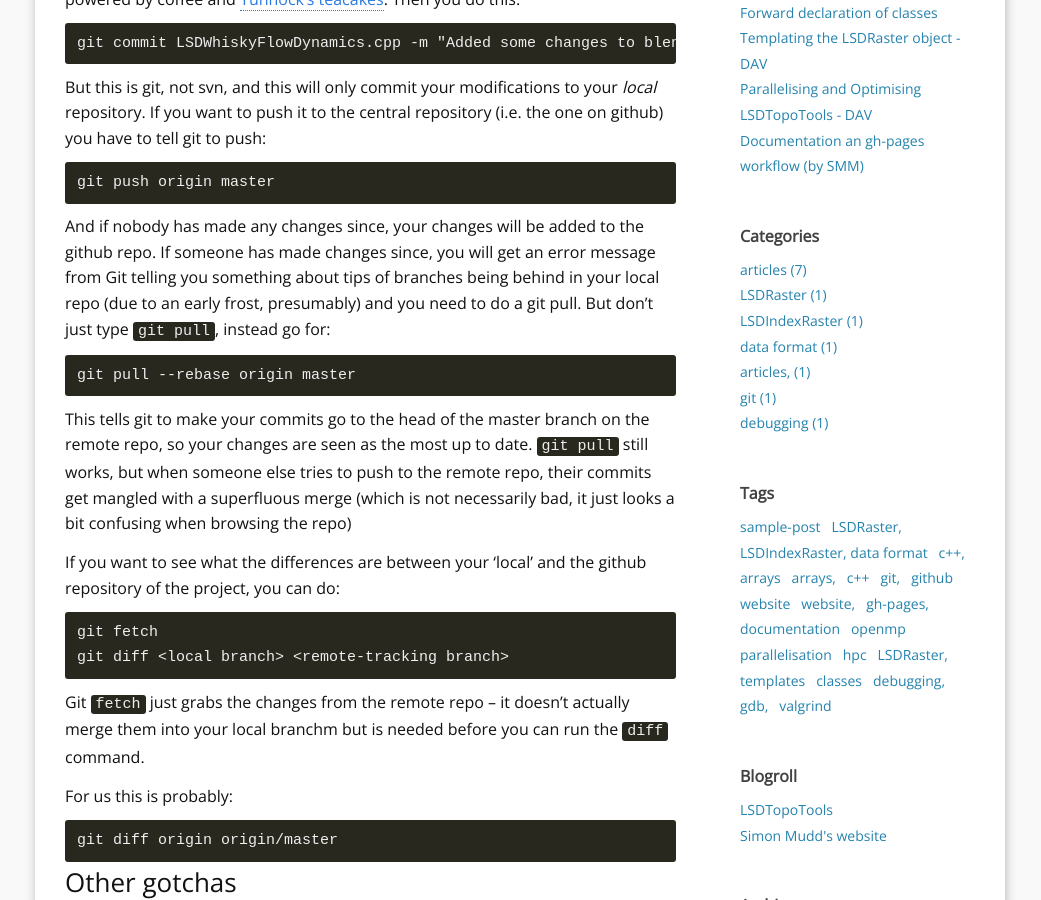
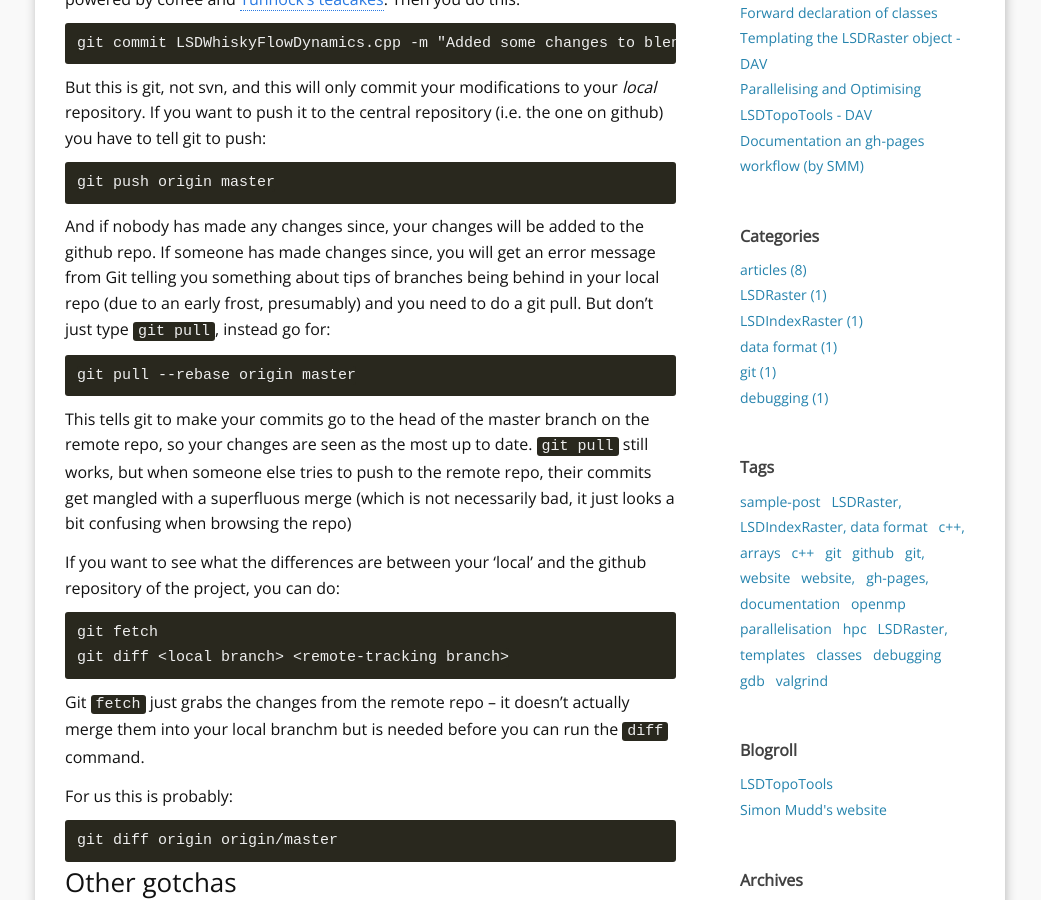
Before and after one commit to LSDtopotools/LSDCodingBlog, a Jekyll site: the page built from _posts/2015-09-20-Workflow-in-git.md, in a window 1280 px wide and 900 px high, scrolled down 911 px. Shown: the whole window, without its empty margins (120-1161 px from the left). Built offline with Jekyll 4.4.1, drawn with Linux system fonts in a browser that asks for light colours; comment, search, counter and statistics services are not loaded; some of the changed text lies outside the part shown.

Commit message:
Removed commas in the tags sections

```diff
--- a/_posts/2015-09-20-Workflow-in-git.md
+++ b/_posts/2015-09-20-Workflow-in-git.md
@@ -2,8 +2,8 @@
 layout: post
 title: Workflow Thoughts with Git by DAV
 excerpt: "How we work with Github (by DAV)."
-categories: articles, git
-tags: git, github
+categories: articles git
+tags: git github
 ---
 
 ---
--- a/_posts/2016-07-08-Debugging-TopoTools.markdown
+++ b/_posts/2016-07-08-Debugging-TopoTools.markdown
@@ -2,7 +2,7 @@
 layout: post
 title: Debugging TopoTools
 category: debugging
-tags: debugging, gdb, valgrind
+tags: debugging gdb valgrind
 ---
 
 *DAV - Some notes mainly for my own use - I guess other folk have their favourite debugging methods*
```
Also changed, not shown: _posts/2015-09-19-Arrays-in-C++.md (+1 -1 lines).
